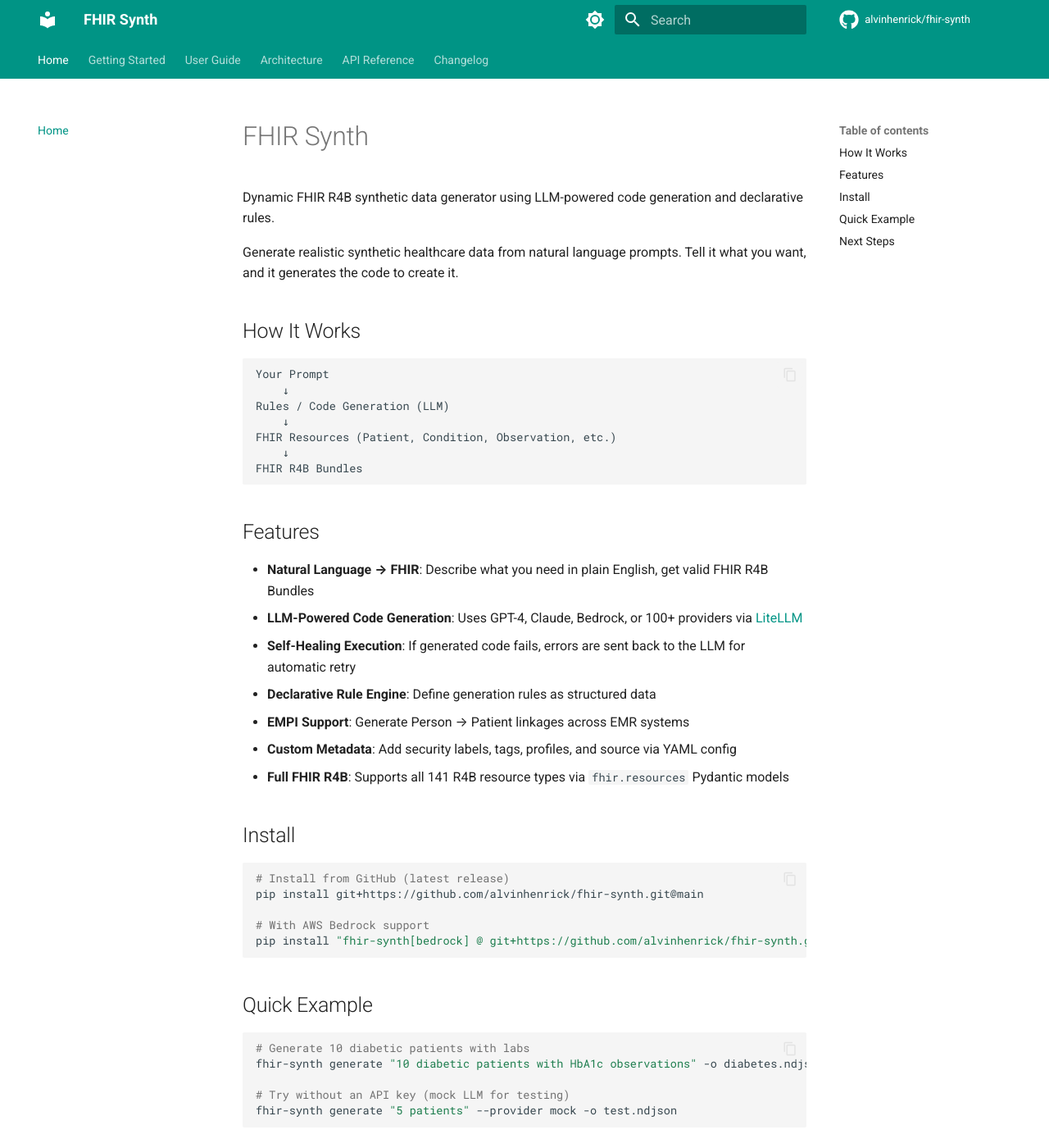
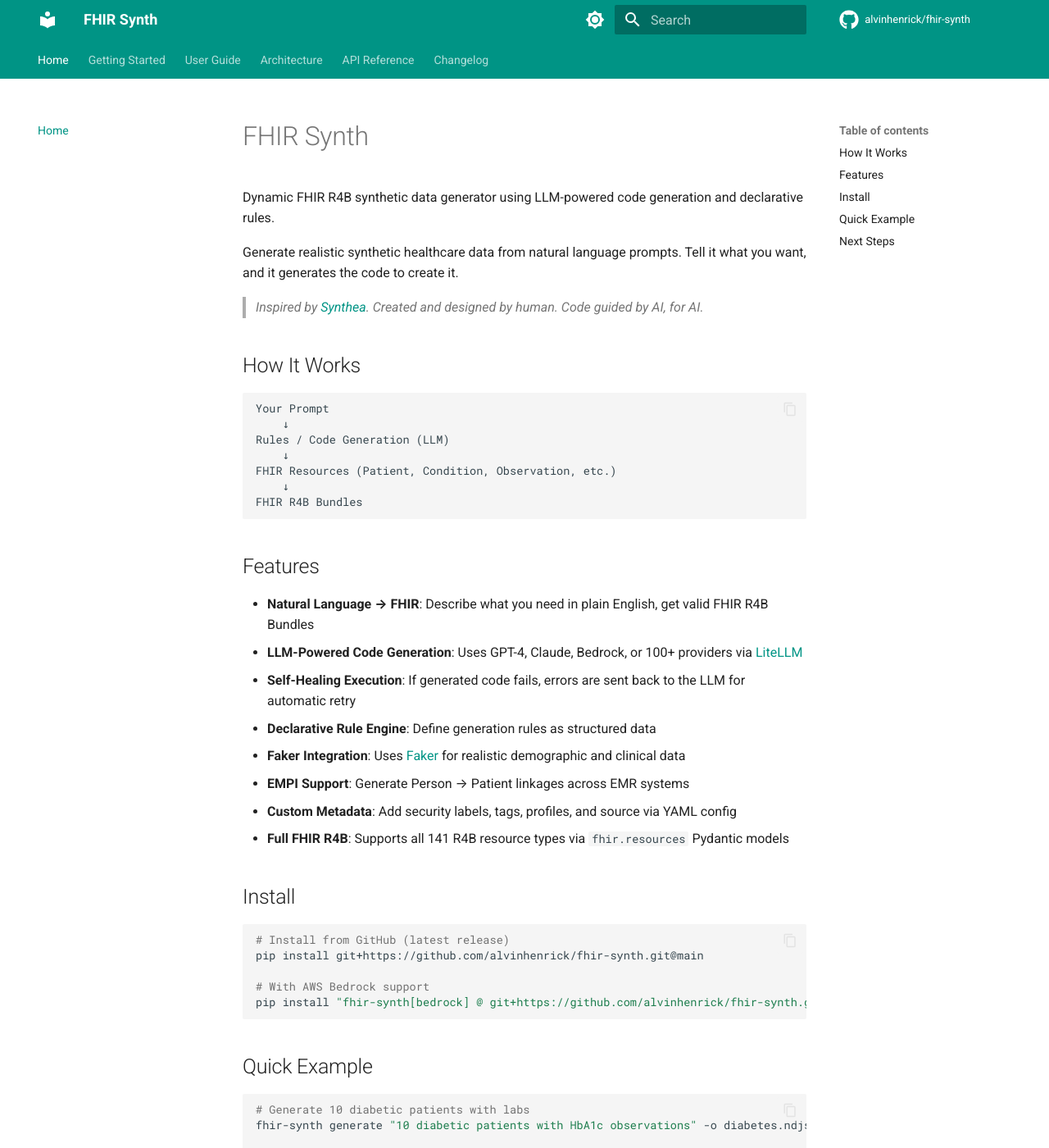
Before and after one commit to alvinhenrick/fhir-synth, an MkDocs documentation site: the page built from docs/index.md, in a window 1280 px wide and 1400 px high. Shown: the whole window at 82% size. Built offline with MkDocs 1.6.1 and Material for MkDocs 9.7.7, drawn with Linux system fonts in a browser that asks for light colours; comment, search, counter and statistics services are not loaded.

Commit message:
docs: update documentation to include Faker integration and inspiration source

```diff
--- a/docs/index.md
+++ b/docs/index.md
@@ -3,6 +3,8 @@
 Dynamic FHIR R4B synthetic data generator using LLM-powered code generation and declarative rules.
 
 Generate realistic synthetic healthcare data from natural language prompts. Tell it what you want, and it generates the code to create it.
+
+> *Inspired by [Synthea](https://github.com/synthetichealth/synthea). Created and designed by human. Code guided by AI, for AI.*
 
 ## How It Works
 
@@ -22,6 +24,7 @@
 - **LLM-Powered Code Generation**: Uses GPT-4, Claude, Bedrock, or 100+ providers via [LiteLLM](https://docs.litellm.ai/)
 - **Self-Healing Execution**: If generated code fails, errors are sent back to the LLM for automatic retry
 - **Declarative Rule Engine**: Define generation rules as structured data
+- **Faker Integration**: Uses [Faker](https://faker.readthedocs.io/) for realistic demographic and clinical data
 - **EMPI Support**: Generate Person → Patient linkages across EMR systems
 - **Custom Metadata**: Add security labels, tags, profiles, and source via YAML config
 - **Full FHIR R4B**: Supports all 141 R4B resource types via `fhir.resources` Pydantic models
```
Also changed, not shown: README.md (+2 -0 lines).
